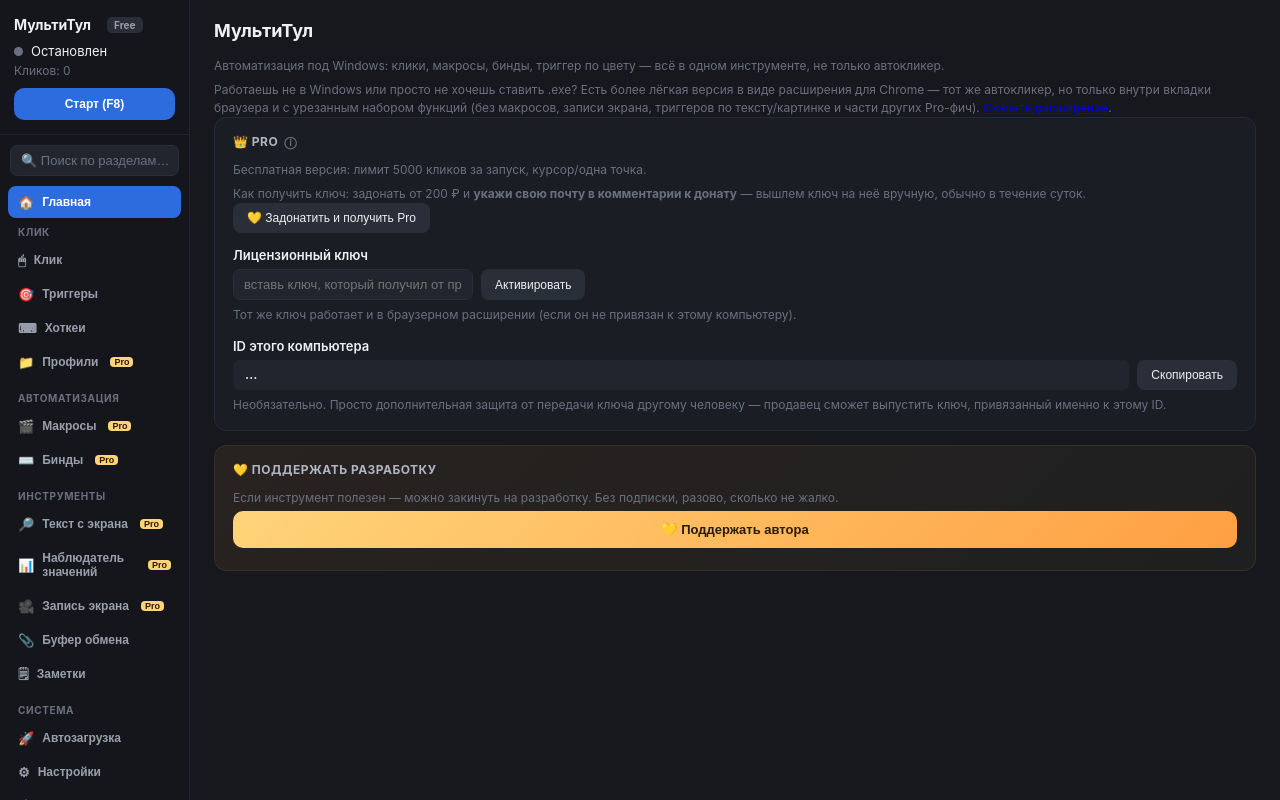
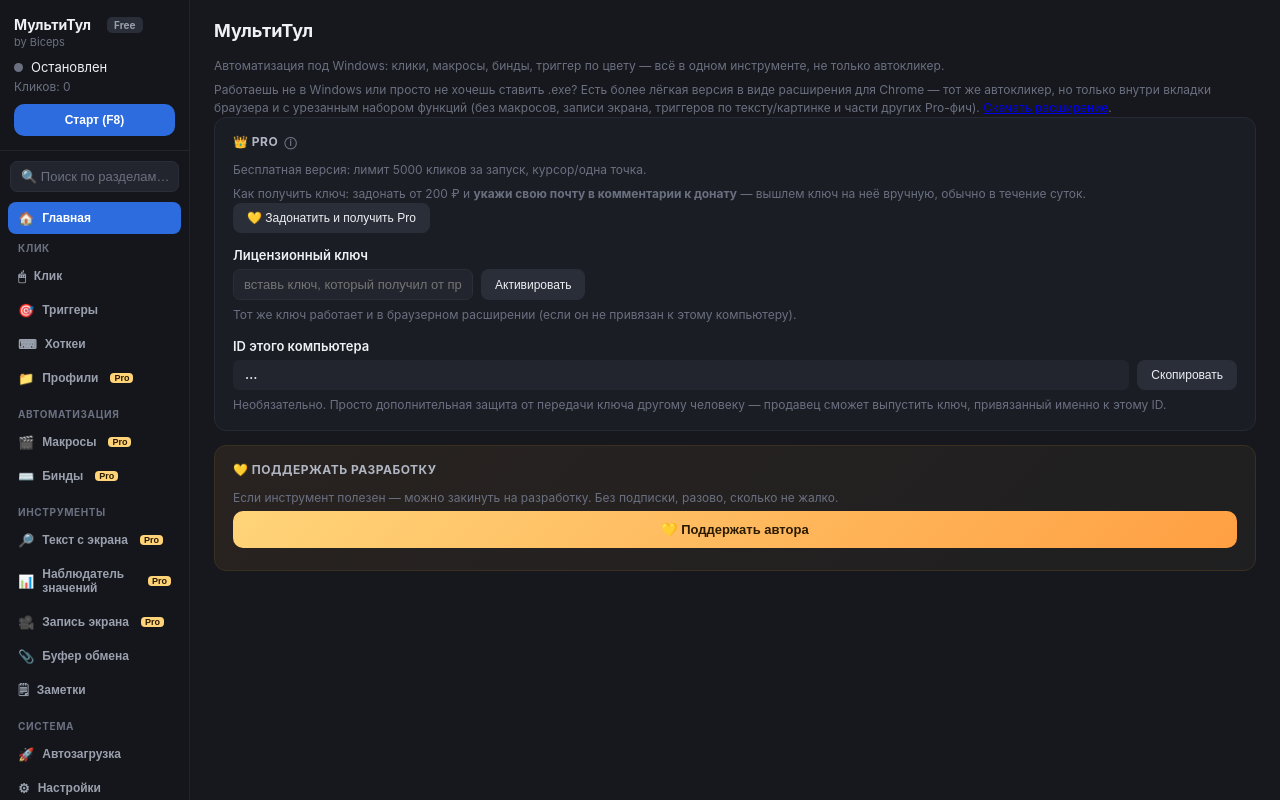
Before and after one commit to LeonidBiceps/autoclicker, a browser extension: page desktop-clicker/renderer/index.html in a window 1280 px wide. Drawn offline with Linux system fonts and the light colour scheme.

Commit message:
Add authorship attribution (by Biceps) to MultiTool
Author field in package.json (also fixes the electron-builder
"author is missed" warning shown on every build), copyright in the
build config (shows up in the exe's file properties), and a visible
"by Biceps" credit line in the sidebar next to the version/tier badge.

```diff
--- a/desktop-clicker/package.json
+++ b/desktop-clicker/package.json
@@ -1,8 +1,9 @@
 {
   "name": "autoclicker-desktop",
-  "version": "2.30.0",
+  "version": "2.31.0",
   "private": true,
   "description": "МультиТул — автоматизация под Windows: автокликер, макросы, бинды, триггер по цвету. Работает в любом окне/игре.",
+  "author": "Biceps",
   "main": "main.js",
   "scripts": {
     "start": "electron .",
@@ -25,6 +26,7 @@
   "build": {
     "appId": "com.example.autoclicker-desktop",
     "productName": "МультиТул",
+    "copyright": "Copyright © Biceps",
     "npmRebuild": false,
     "win": {
       "target": "portable",
--- a/desktop-clicker/renderer/index.html
+++ b/desktop-clicker/renderer/index.html
@@ -13,6 +13,7 @@
         <span class="version-badge" id="versionBadge"></span>
         <span class="tier-badge" id="tierBadge">Free</span>
       </div>
+      <div class="sidebar-author">by Biceps</div>
 
       <div class="sidebar-status">
         <div class="status-row">
--- a/desktop-clicker/renderer/style.css
+++ b/desktop-clicker/renderer/style.css
@@ -72,6 +72,13 @@ body {
 .brand-name {
   font-size: 14px;
   font-weight: 700;
+}
+
+.sidebar-author {
+  padding: 0 14px 10px;
+  margin-top: -8px;
+  font-size: 11px;
+  color: #6b7080;
 }
 
 .sidebar-status {
--- a/extensions/clicker/options.js
+++ b/extensions/clicker/options.js
@@ -1,4 +1,4 @@
-const DESKTOP_APP_URL = "https://github.com/LeonidBiceps/autoclicker/releases/download/v2.30.0/MultiTool-2.30.0.exe";
+const DESKTOP_APP_URL = "https://github.com/LeonidBiceps/autoclicker/releases/download/v2.31.0/MultiTool-2.31.0.exe";
 const DONATE_URL = "https://www.donationalerts.com/r/leonidbiceps111";
 const REPO = "LeonidBiceps/autoclicker";
 
```
Also changed, not shown: desktop-clicker/README.md.
